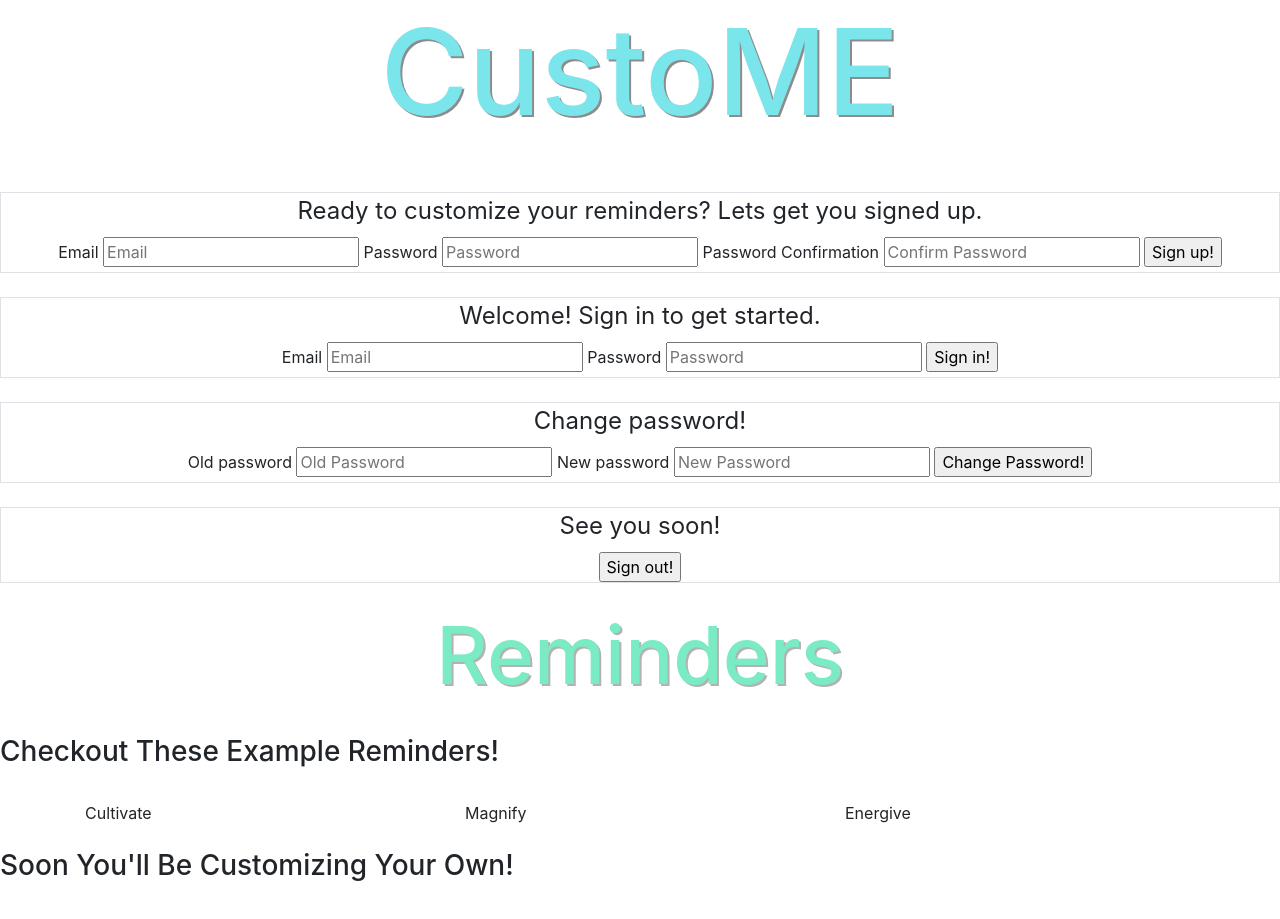
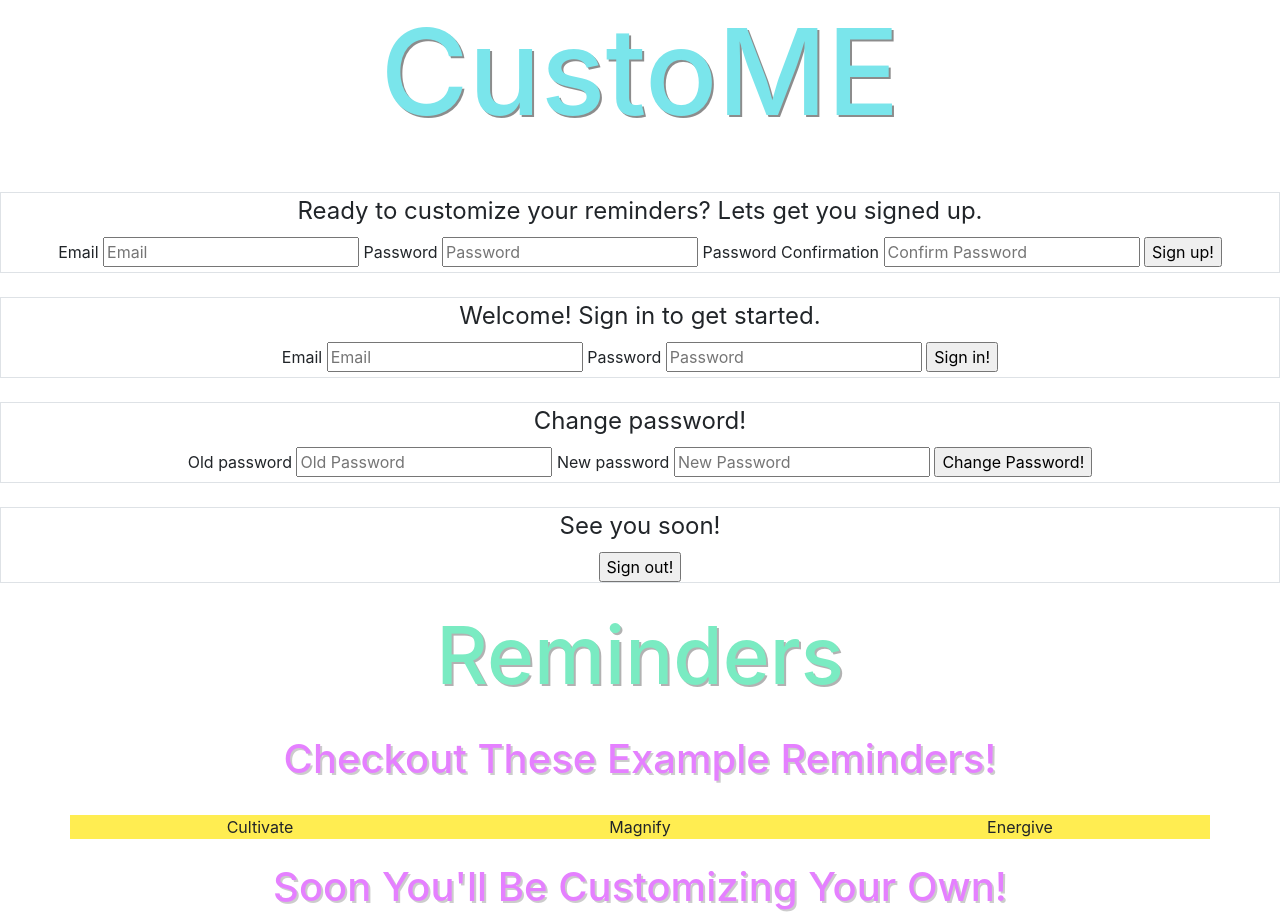
Before and after one commit to miriam-ogbamichael/custome-client, a website built with webpack: page index.html in a window 1280 px wide. Before the commit the page ends 890 px from the top, so only its background shows below. Built offline with nearby package versions, Linux system fonts and the light colour scheme.

Commit message:
Added styling to reminders section

```diff
--- a/assets/styles/index.scss
+++ b/assets/styles/index.scss
@@ -1,8 +1,18 @@
 @import '~bootstrap/scss/bootstrap';
+
+
+body {
+  text-align: center;
+}
+
+div {
+  background-color: rgb(255, 237, 81);
+}
 
 form {
   text-align: center;
 }
+
 // centers h1
 h1 {
   color: rgba(122, 229, 235, 1);
@@ -16,5 +26,11 @@ h2 {
   font-size: 10vh;
   text-align: center;
   text-shadow: 2px 2px rgba(0, 0, 0, .30);
+}
 
+h3 {
+  color: rgb(229, 128, 255);
+  font-size: 5vh;
+  text-align: center;
+  text-shadow: 2px 2px rgba(0, 0, 0, .20);
 }
```
